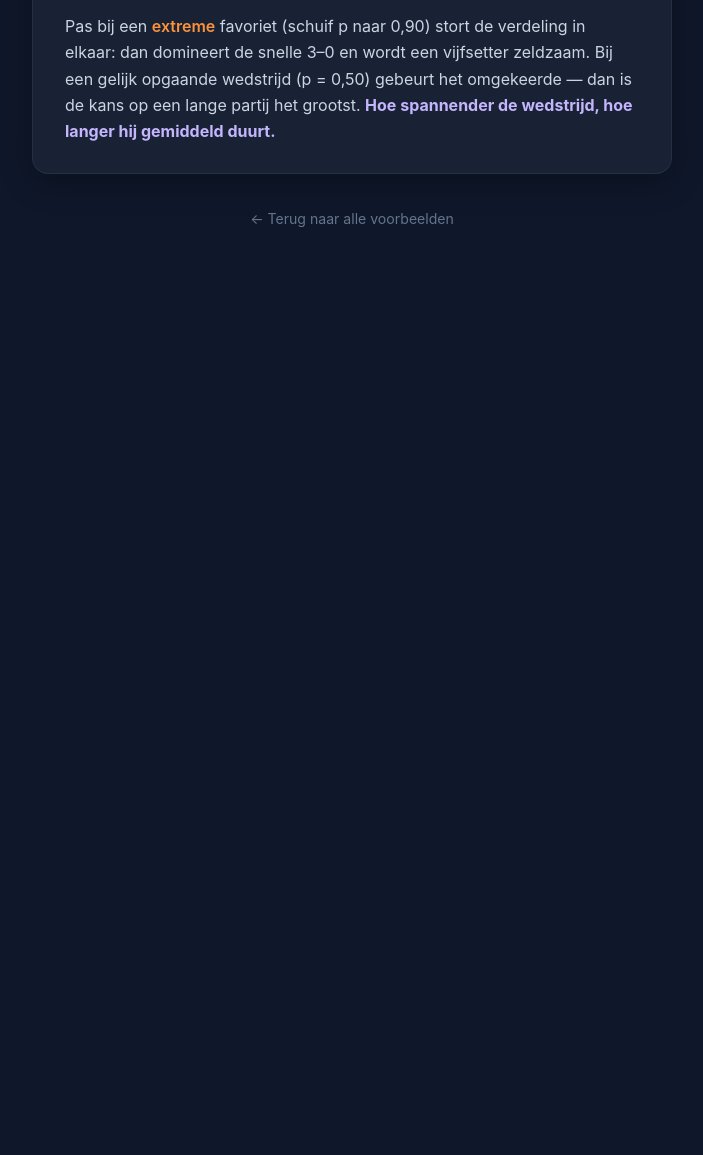
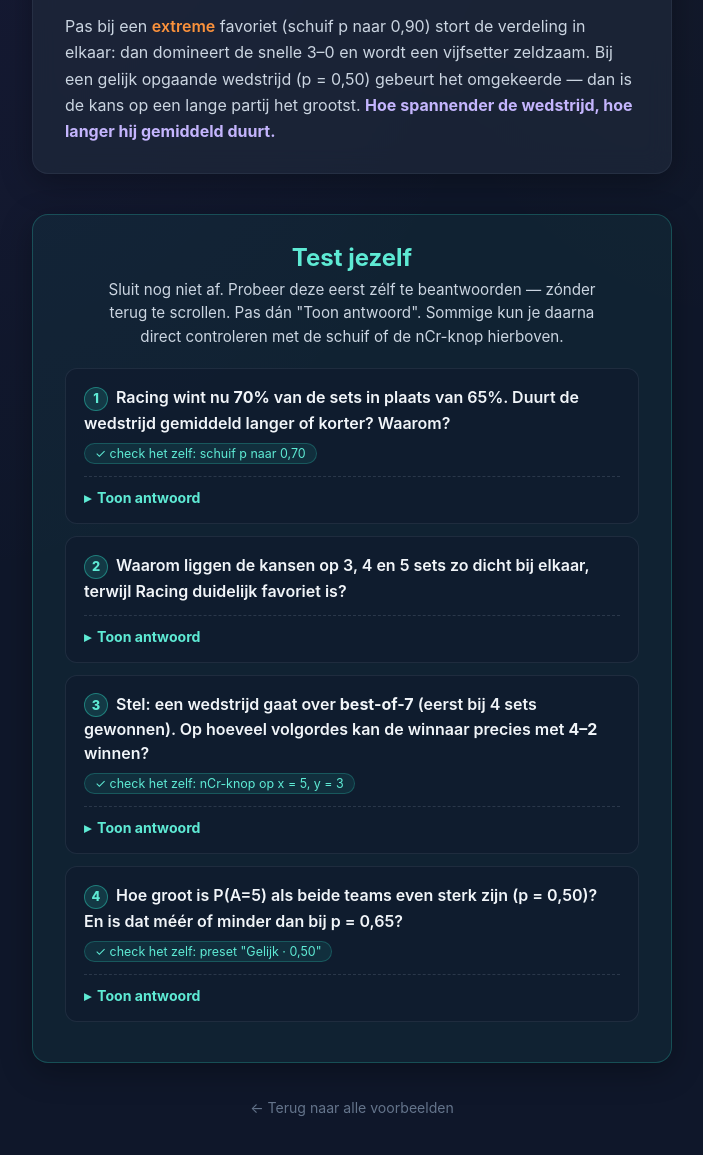
Before and after one commit to jcraane/interactive-example, a plain HTML site: page kansverdeling-volleybal.html in a window 1280 px wide. Shown: the part 1940-3095 px from the top of the page, without its empty margins (288-991 px from the left). Before the commit the page ends 2227 px from the top, so only its background shows below. Drawn offline with Linux system fonts and the light colour scheme.

Commit message:
Add "Test jezelf" section with active recall questions to "Probability Distribution of a Best-of-5" example

```diff
--- a/kansverdeling-volleybal.html
+++ b/kansverdeling-volleybal.html
@@ -481,6 +481,78 @@
     .explainer strong { color: #c4b5fd; font-weight: 700; }
     .explainer em { color: var(--utrecht-color); font-style: normal; font-weight: 600; }
 
+    /* Test jezelf (active recall) */
+    .selftest {
+      max-width: 640px;
+      margin: 40px auto 0;
+      padding: 28px 32px;
+      border-radius: 16px;
+      background: rgba(45, 212, 191, 0.06);
+      border: 1px solid rgba(45, 212, 191, 0.25);
+      box-shadow: 0 8px 32px rgba(0,0,0,0.3);
+    }
+    .selftest h2 {
+      font-size: 1.5rem;
+      text-align: center;
+      margin: 0 0 6px;
+      color: #5eead4;
+    }
+    .selftest .lead {
+      text-align: center;
+      color: #cbd5e1;
+      font-size: 0.95rem;
+      line-height: 1.55;
+      margin: 0 auto 20px;
+      max-width: 520px;
+    }
+    .q {
+      margin: 12px 0;
+      padding: 16px 18px;
+      border-radius: 12px;
+      background: rgba(15,23,42,0.5);
+      border: 1px solid rgba(148,163,184,0.12);
+    }
+    .q .q-text { color: #f1f5f9; font-weight: 600; line-height: 1.5; }
+    .q .q-text .num {
+      display: inline-flex; align-items: center; justify-content: center;
+      width: 24px; height: 24px; border-radius: 50%; flex-shrink: 0;
+      background: rgba(45,212,191,0.16); border: 1px solid rgba(45,212,191,0.45);
+      color: #5eead4; font-size: 0.8rem; font-weight: 800; margin-right: 8px;
+    }
+    .q .checkable {
+      display: inline-block;
+      margin-top: 8px;
+      font-size: 0.78rem;
+      color: #5eead4;
+      background: rgba(45,212,191,0.1);
+      border: 1px solid rgba(45,212,191,0.25);
+      border-radius: 999px;
+      padding: 2px 10px;
+    }
+    .q details {
+      margin-top: 12px;
+      border-top: 1px dashed rgba(148,163,184,0.2);
+      padding-top: 10px;
+    }
+    .q summary {
+      cursor: pointer;
+      color: #5eead4;
+      font-weight: 700;
+      font-size: 0.88rem;
+      list-style: none;
+      user-select: none;
+      display: inline-flex;
+      align-items: center;
+      gap: 6px;
+    }
+    .q summary::-webkit-details-marker { display: none; }
+    .q summary::before { content: '▸'; transition: transform 0.2s; display: inline-block; }
+    .q details[open] summary::before { transform: rotate(90deg); }
+    .q details[open] summary { margin-bottom: 8px; }
+    .q .answer { color: #cbd5e1; font-size: 0.92rem; line-height: 1.6; }
+    .q .answer strong { color: #5eead4; }
+    .q .answer em { color: var(--utrecht-color); font-style: normal; font-weight: 600; }
+
     .back-link {
       display: inline-block;
       margin-top: 36px;
@@ -784,6 +856,66 @@
   </p>
 </section>
 
+<!-- Test jezelf -->
+<section class="selftest">
+  <h2>Test jezelf</h2>
+  <p class="lead">
+    Sluit nog niet af. Probeer deze eerst zélf te beantwoorden — zónder terug te scrollen. Pas dán
+    "Toon antwoord". Sommige kun je daarna direct controleren met de schuif of de nCr-knop hierboven.
+  </p>
+
+  <div class="q">
+    <div class="q-text"><span class="num">1</span>Racing wint nu <strong>70%</strong> van de sets in plaats van 65%. Duurt de wedstrijd gemiddeld langer of korter? Waarom?</div>
+    <span class="checkable">✓ check het zelf: schuif p naar 0,70</span>
+    <details>
+      <summary>Toon antwoord</summary>
+      <div class="answer">
+        <strong>Korter.</strong> Een grotere overmacht maakt de snelle 3–0 waarschijnlijker, dus de verdeling
+        verschuift naar wéínig sets. P(A=3) stijgt en P(A=5) daalt. Hoe groter het verschil tussen de teams,
+        hoe korter de wedstrijd gemiddeld duurt.
+      </div>
+    </details>
+  </div>
+
+  <div class="q">
+    <div class="q-text"><span class="num">2</span>Waarom liggen de kansen op 3, 4 en 5 sets zo dicht bij elkaar, terwijl Racing duidelijk favoriet is?</div>
+    <details>
+      <summary>Toon antwoord</summary>
+      <div class="answer">
+        Een 3–0 vraagt dat <em>één</em> team drie keer op rij wint — er is maar één volgorde per team. Voor 4 en
+        5 sets zijn er juist <strong>meer volgordes</strong> (de factoren 3 en 6), die elk een stuk van de kans
+        opvangen. Daardoor blijven de drie uitkomsten in evenwicht. Favoriet zijn bepaalt vooral <em>wie</em>
+        wint, niet <em>hoe lang</em> het duurt.
+      </div>
+    </details>
+  </div>
+
+  <div class="q">
+    <div class="q-text"><span class="num">3</span>Stel: een wedstrijd gaat over <strong>best-of-7</strong> (eerst bij 4 sets gewonnen). Op hoeveel volgordes kan de winnaar precies met <strong>4–2</strong> winnen?</div>
+    <span class="checkable">✓ check het zelf: nCr-knop op x = 5, y = 3</span>
+    <details>
+      <summary>Toon antwoord</summary>
+      <div class="answer">
+        <strong>10 volgordes.</strong> De winnaar pakt zijn 4e set in de 6e (beslissende) set. In de eerste
+        <strong>5</strong> sets wint hij er dan precies <strong>3</strong> → <strong>5 boven 3 = 10</strong>.
+        Dezelfde redenering als bij stap 3 en 4, alleen met grotere getallen.
+      </div>
+    </details>
+  </div>
+
+  <div class="q">
+    <div class="q-text"><span class="num">4</span>Hoe groot is P(A=5) als beide teams even sterk zijn (p = 0,50)? En is dat méér of minder dan bij p = 0,65?</div>
+    <span class="checkable">✓ check het zelf: preset "Gelijk · 0,50"</span>
+    <details>
+      <summary>Toon antwoord</summary>
+      <div class="answer">
+        <strong>0,375</strong> — en dat is <em>méér</em> dan de 0,31 bij p = 0,65. Bij gelijk opgaande teams is
+        een lange partij juist het waarschijnlijkst: 5 sets wordt dan de meest voorkomende uitkomst.
+      </div>
+    </details>
+  </div>
+</section>
+
 <a class="back-link" href="index.html">← Terug naar alle voorbeelden</a>
 
 <script>
```
